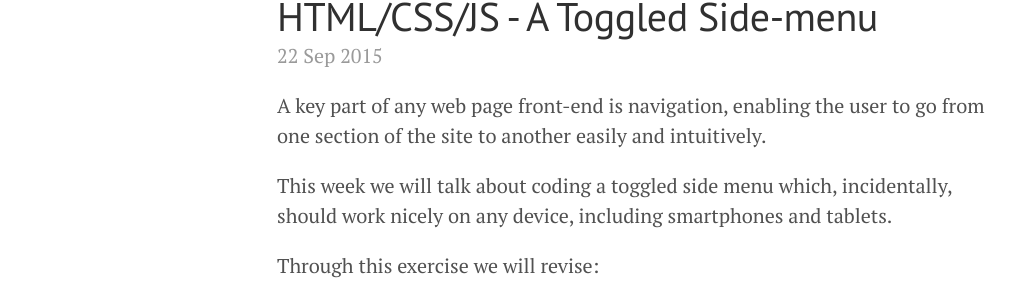
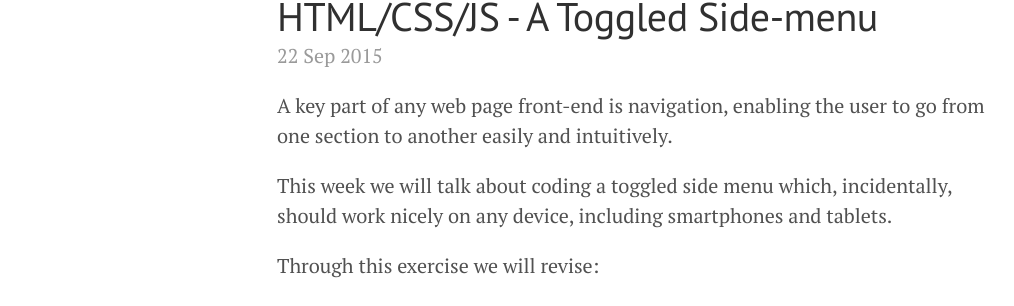
Before and after one commit to MississaugaCoding/mississaugacoding.github.io, a Jekyll site: the page built from _posts/2015-09-22-html-css-js-side-menu.md, in a window 1280 px wide. Shown: the part 141-447 px from the top of the page, without its empty margins (3-1017 px from the left). Built offline with Jekyll 4.4.1, drawn with Linux system fonts in a browser that asks for light colours; comment, search, counter and statistics services are not loaded.

Commit message:
added notes for session 6

```diff
--- a/_posts/2015-09-22-html-css-js-side-menu.md
+++ b/_posts/2015-09-22-html-css-js-side-menu.md
@@ -5,7 +5,7 @@ comments: true
 publish: true
 ---
 
-A key part of any web page front-end is navigation, enabling the user to go from one section of the site to another easily and intuitively.
+A key part of any web page front-end is navigation, enabling the user to go from one section to another easily and intuitively.
 
 This week we will talk about coding a toggled side menu which, incidentally, should work nicely on any device, including smartphones and tablets.
 
```
